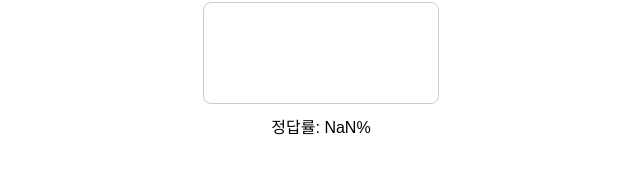
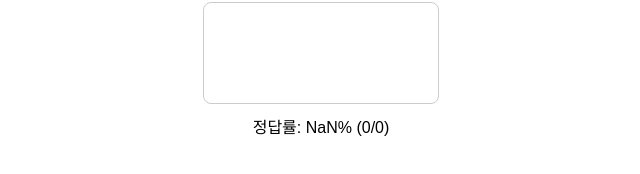
Before and after one commit to junhg0211/mahjong-score-calculation, a SvelteKit app: page / in a window 1280 px wide. Shown: the part 364-538 px from the top of the page, without its empty margins (319-959 px from the left). Built offline with nearby package versions, Linux system fonts and the light colour scheme; a web font is replaced by a local one.

Commit message:
add total and current answers count

```diff
--- a/src/routes/+page.svelte
+++ b/src/routes/+page.svelte
@@ -121,7 +121,7 @@
 				</div>
 			{/each}
 		</div>
-		<div>정답률: {Math.round((corrects / total) * 10000) / 100}%</div>
+		<div>정답률: {Math.round((corrects / total) * 10000) / 100}% ({corrects}/{total})</div>
 	</div>
 </div>
 
```
